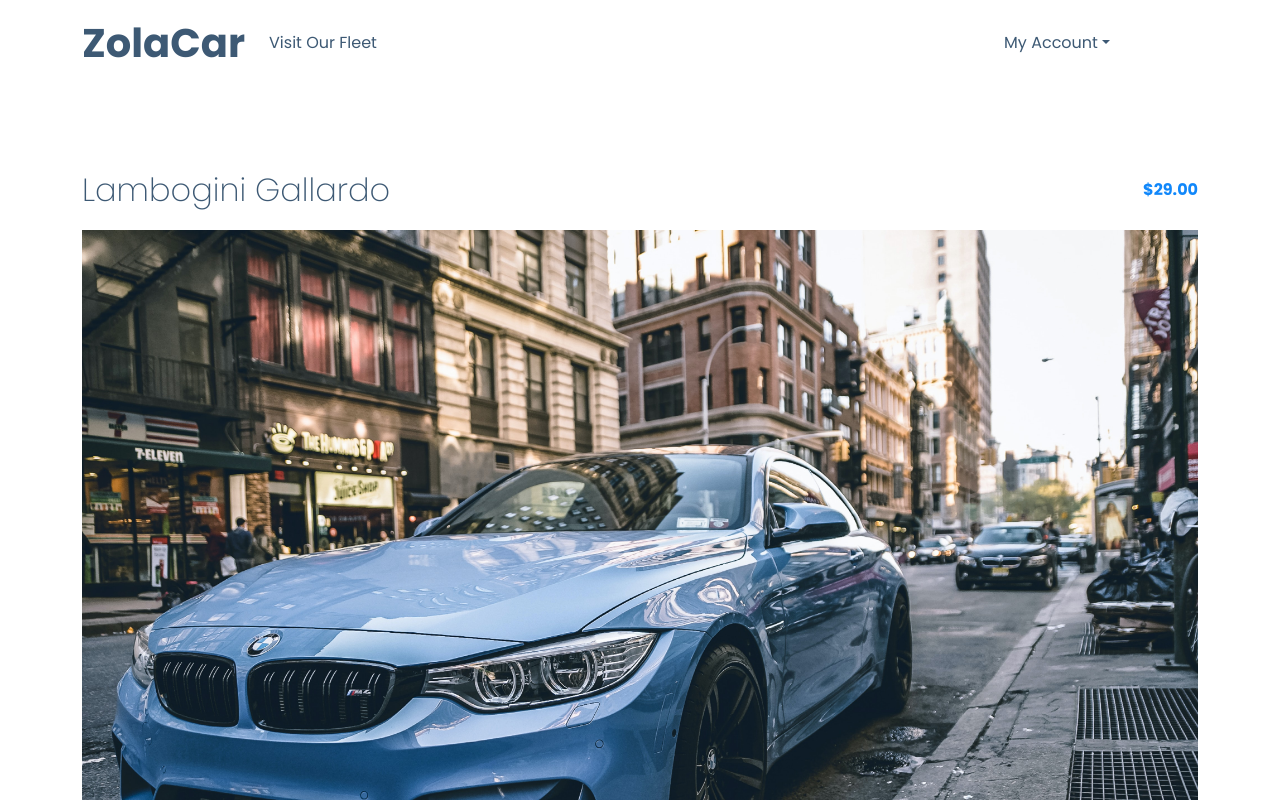
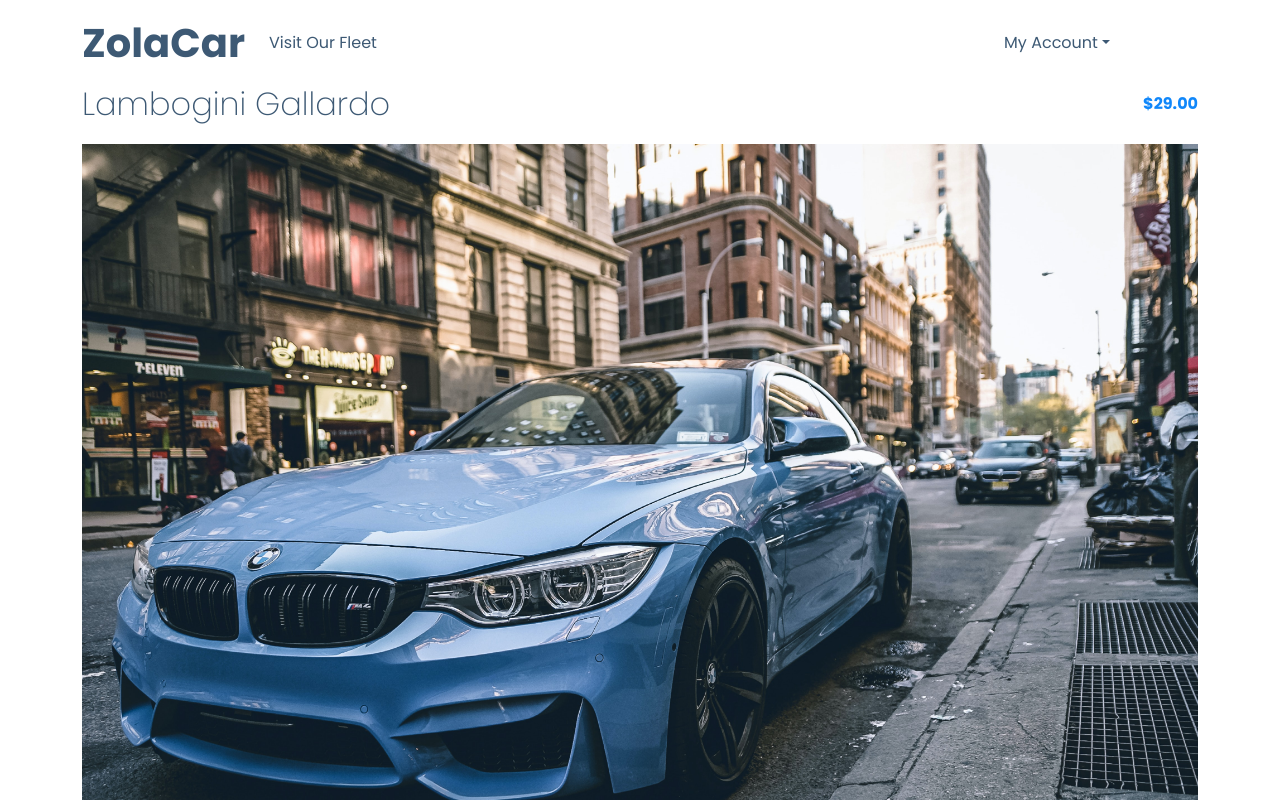
Before and after one commit to Marcos8060/upcar, a React (Create React App) app: page /detail in a window 1280 px wide. Shown: the top 800 px of the page. Built offline with nearby package versions, Linux system fonts and the light colour scheme.

Commit message:
added a navbar scroll functionality

```diff
--- a/src/components/Navbar.js
+++ b/src/components/Navbar.js
@@ -1,10 +1,32 @@
-import React from 'react'
+import React,{useState,useRef,useEffect} from 'react'
 
 function Navbar() {
+  const [navBackground, setNavBackground] = useState(false);
+
+  const navRef = useRef();
+  navRef.current = navBackground;
+  useEffect(() => {
+    const handleScroll = () => {
+      const show = window.scrollY > 40;
+      if (navRef.current !== show) {
+        setNavBackground(show);
+      }
+    };
+    document.addEventListener("scroll", handleScroll);
+    return () => {
+      document.removeEventListener("scroll", handleScroll);
+    };
+  }, []);
+
   return (
     <>
       <div className="app__navbar">
-      <nav className="navbar navbar-expand-lg">
+      <nav className="navbar navbar-expand-lg fixed-top"
+      style={{
+        transition: "1s ease",
+        backgroundColor: navBackground ? "#EEF5FB" : "transparent",
+      }}
+      >
           <div className="container">
             <a className="navbar-brand" href="/">
               ZolaCar
--- a/src/components/css/hero.css
+++ b/src/components/css/hero.css
@@ -2,9 +2,9 @@
     font-family: poppins;
     margin-bottom: 14vh;
 }
-.navbar{
+/* .navbar{
     margin-bottom: 4vh;
-}
+} */
 .navbar-brand{
     font-weight: bolder;
     color: var(--nav);
```
Also changed, not shown: src/images/in.jpg (added).
